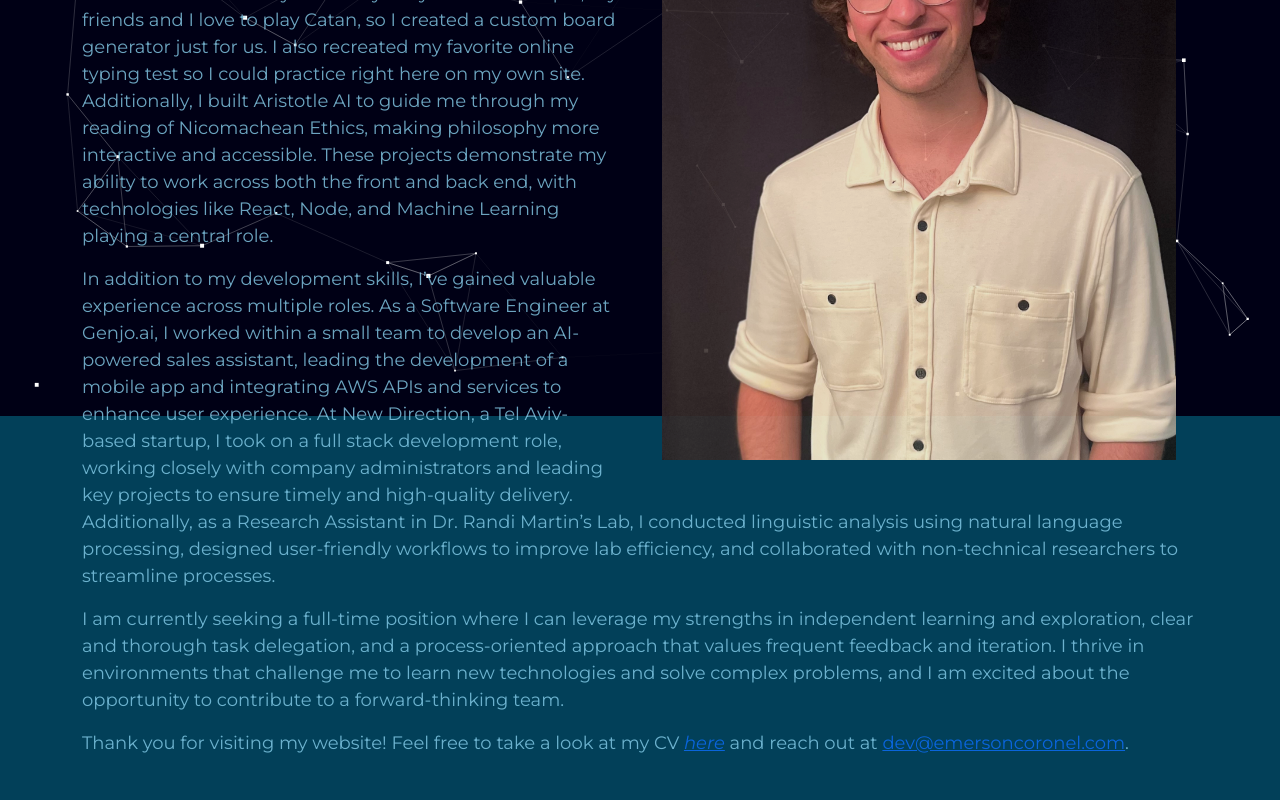
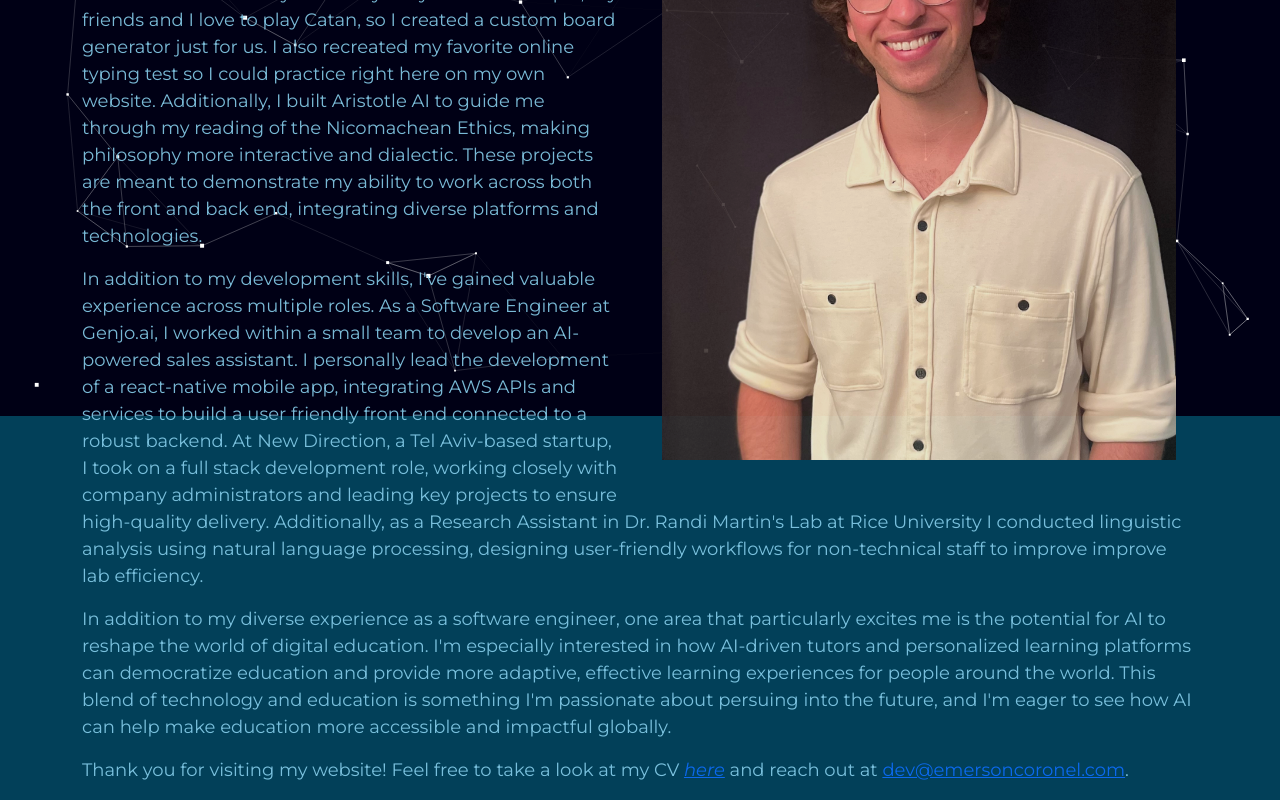
Before and after one commit to EmersonCoronel/developer-portfolio, a React (Create React App) app: page /about in a window 1280 px wide. Shown: the part 384-1184 px from the top of the page. Before the commit the page ends 1157 px from the top, so only its background shows below. Built offline with nearby package versions, Linux system fonts and the light colour scheme; a web font is replaced by a local one.

Commit message:
cleaning and updating about

```diff
--- a/public/index.html
+++ b/public/index.html
@@ -1,28 +1,32 @@
 <!doctype html>
 <html lang="en">
   <head>
-    <link rel="preload" href="/images/catan/numbers/10.png" as="image">
-    <link rel="preload" href="/images/catan/numbers/11.png" as="image">
-    <link rel="preload" href="/images/catan/numbers/12.png" as="image">
-    <link rel="preload" href="/images/catan/numbers/2.png" as="image">
-    <link rel="preload" href="/images/catan/numbers/3 copy.png" as="image">
-    <link rel="preload" href="/images/catan/numbers/3.png" as="image">
-    <link rel="preload" href="/images/catan/numbers/4.png" as="image">
-    <link rel="preload" href="/images/catan/numbers/5.png" as="image">
-    <link rel="preload" href="/images/catan/numbers/6.png" as="image">
-    <link rel="preload" href="/images/catan/numbers/8.png" as="image">
-    <link rel="preload" href="/images/catan/numbers/9.png" as="image">
-    <link rel="preload" href="/images/catan/tiles/desert.svg" as="image">
-    <link rel="preload" href="/images/catan/tiles/field.svg" as="image">
-    <link rel="preload" href="/images/catan/tiles/forest.svg" as="image">
-    <link rel="preload" href="/images/catan/tiles/hill.svg" as="image">
-    <link rel="preload" href="/images/catan/tiles/mountain.svg" as="image">
-    <link rel="preload" href="/images/catan/tiles/pasture.svg" as="image">
-    <link rel="preload" href="/images/emerson.jpeg" as="image">
-    <link rel="preload" href="/images/project-cards/aristotle.png" as="image">
-    <link rel="preload" href="/images/project-cards/catan-board.png" as="image">
-    <link rel="preload" href="/images/project-cards/typetest.png" as="image">
-    <link rel="preload" href="/images/redo.svg" as="image">
+    <link rel="preload" href="/images/catan/numbers/10.png" as="image" />
+    <link rel="preload" href="/images/catan/numbers/11.png" as="image" />
+    <link rel="preload" href="/images/catan/numbers/12.png" as="image" />
+    <link rel="preload" href="/images/catan/numbers/2.png" as="image" />
+    <link rel="preload" href="/images/catan/numbers/3 copy.png" as="image" />
+    <link rel="preload" href="/images/catan/numbers/3.png" as="image" />
+    <link rel="preload" href="/images/catan/numbers/4.png" as="image" />
+    <link rel="preload" href="/images/catan/numbers/5.png" as="image" />
+    <link rel="preload" href="/images/catan/numbers/6.png" as="image" />
+    <link rel="preload" href="/images/catan/numbers/8.png" as="image" />
+    <link rel="preload" href="/images/catan/numbers/9.png" as="image" />
+    <link rel="preload" href="/images/catan/tiles/desert.svg" as="image" />
+    <link rel="preload" href="/images/catan/tiles/field.svg" as="image" />
+    <link rel="preload" href="/images/catan/tiles/forest.svg" as="image" />
+    <link rel="preload" href="/images/catan/tiles/hill.svg" as="image" />
+    <link rel="preload" href="/images/catan/tiles/mountain.svg" as="image" />
+    <link rel="preload" href="/images/catan/tiles/pasture.svg" as="image" />
+    <link rel="preload" href="/images/emerson.jpeg" as="image" />
+    <link rel="preload" href="/images/project-cards/aristotle.png" as="image" />
+    <link
+      rel="preload"
+      href="/images/project-cards/catan-board.png"
+      as="image"
+    />
+    <link rel="preload" href="/images/project-cards/typetest.png" as="image" />
+    <link rel="preload" href="/images/redo.svg" as="image" />
 
     <meta charset="UTF-8" />
     <meta name="viewport" content="width=device-width, initial-scale=1.0" />
--- a/src/pages/About.tsx
+++ b/src/pages/About.tsx
@@ -24,34 +24,37 @@ const About: React.FC = () => {
             daily life. For example, my friends and I love to play Catan, so I
             created a custom board generator just for us. I also recreated my
             favorite online typing test so I could practice right here on my own
-            site. Additionally, I built Aristotle AI to guide me through my
-            reading of Nicomachean Ethics, making philosophy more interactive
-            and accessible. These projects demonstrate my ability to work across
-            both the front and back end, with technologies like React, Node, and
-            Machine Learning playing a central role.
+            website. Additionally, I built Aristotle AI to guide me through my
+            reading of the Nicomachean Ethics, making philosophy more
+            interactive and dialectic. These projects are meant to demonstrate
+            my ability to work across both the front and back end, integrating
+            diverse platforms and technologies.
           </p>
           <p className="about-text">
-            In addition to my development skills, I’ve gained valuable
+            In addition to my development skills, I've gained valuable
             experience across multiple roles. As a Software Engineer at
             Genjo.ai, I worked within a small team to develop an AI-powered
-            sales assistant, leading the development of a mobile app and
-            integrating AWS APIs and services to enhance user experience. At New
-            Direction, a Tel Aviv-based startup, I took on a full stack
-            development role, working closely with company administrators and
-            leading key projects to ensure timely and high-quality delivery.
-            Additionally, as a Research Assistant in Dr. Randi Martin’s Lab, I
-            conducted linguistic analysis using natural language processing,
-            designed user-friendly workflows to improve lab efficiency, and
-            collaborated with non-technical researchers to streamline processes.
+            sales assistant. I personally lead the development of a react-native
+            mobile app, integrating AWS APIs and services to build a user
+            friendly front end connected to a robust backend. At New Direction,
+            a Tel Aviv-based startup, I took on a full stack development role,
+            working closely with company administrators and leading key projects
+            to ensure high-quality delivery. Additionally, as a Research
+            Assistant in Dr. Randi Martin's Lab at Rice University I conducted
+            linguistic analysis using natural language processing, designing
+            user-friendly workflows for non-technical staff to improve improve
+            lab efficiency.
           </p>
           <p className="about-text">
-            I am currently seeking a full-time position where I can leverage my
-            strengths in independent learning and exploration, clear and
-            thorough task delegation, and a process-oriented approach that
-            values frequent feedback and iteration. I thrive in environments
-            that challenge me to learn new technologies and solve complex
-            problems, and I am excited about the opportunity to contribute to a
-            forward-thinking team.
+            In addition to my diverse experience as a software engineer, one
+            area that particularly excites me is the potential for AI to reshape
+            the world of digital education. I'm especially interested in how
+            AI-driven tutors and personalized learning platforms can democratize
+            education and provide more adaptive, effective learning experiences
+            for people around the world. This blend of technology and education
+            is something I'm passionate about persuing into the future, and I'm eager
+            to see how AI can help make education more accessible and impactful
+            globally.
           </p>
           <p className="about-text">
             Thank you for visiting my website! Feel free to take a look at my CV{" "}
--- a/src/style.css
+++ b/src/style.css
@@ -111,7 +111,7 @@ body {
 
 .about-text {
   text-align: left;
-  opacity: 80%;
+  opacity: 90%;
   width: 100%;
   font-family: "Montserrat", sans-serif;
   color: #87ceeb;
@@ -506,7 +506,6 @@ body {
   margin-bottom: 5px;
 }
 
-
 /* Show the dropdown on small screens */
 @media (max-width: 768px) {
   .dropdown-container {
```
Also changed, not shown: src/pages/Aristotle.tsx (indentation only).
